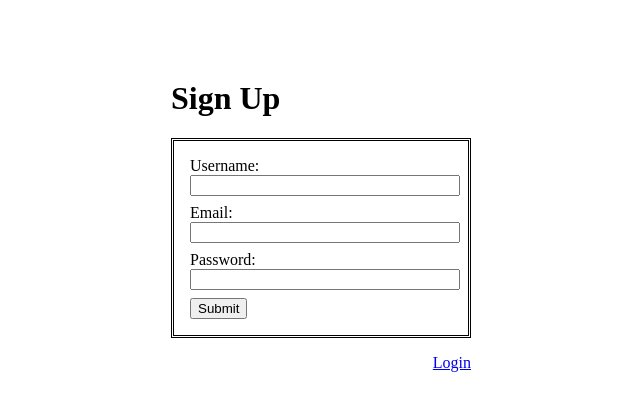
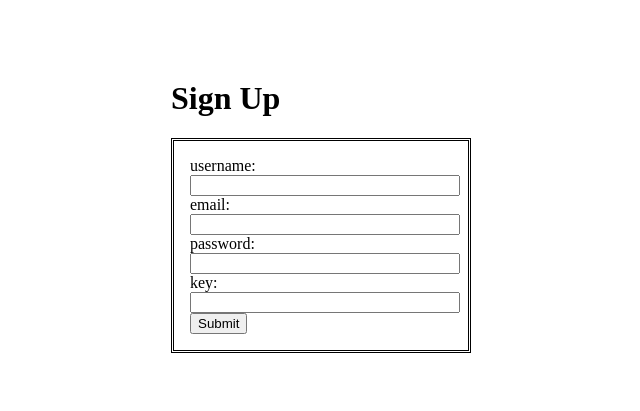
Before and after one commit to heisler98/flaskchat, a Flask app: page /signup in a window 1280 px wide. Shown: the top 411 px of the page, without its empty margins (319-959 px from the left). Run offline with Flask 2, Linux system fonts and the light colour scheme.

Commit message:
login/signup tweaks. improvement for edit user

```diff
--- a/app.py
+++ b/app.py
@@ -81,8 +81,15 @@ def signup():
         username = request.form.get('username')
         email = request.form.get('email')
         password = request.form.get('password')
+        key = request.form.get('key')
 
-        if re.match("^[A-Za-z_]*$", username):  # check if username is valid
+        account_valid = True
+
+        if key != 'secret':
+            account_valid = False
+            message = 'Incorrect key.'
+
+        if re.match("^[A-Za-z_]*$", username) and account_valid:  # check if username is valid
             try:
                 save_user(username, email, password)
                 return redirect(url_for('login'))
@@ -239,10 +246,16 @@ def edit_user(user_id):
         if request.method == 'POST':
             username = request.form.get('username')
             email = request.form.get('email')
+
+            if username != '':
+                pass
+            if email != '':
+                pass
+
             update_user(username, email)
             message = 'User edited successfully'
-            return render_template('edit_user.html', user=user)
-        return render_template('edit_user.html', user=user)
+            return render_template('edit_user.html', user=user, message=message)
+        return render_template('edit_user.html', user=user, message=message)
     return 'Page not found', 400
 
 
--- a/templates/edit_user.html
+++ b/templates/edit_user.html
@@ -7,6 +7,7 @@
 <body>
 <form method="post">
     <h1>Editing {{user._id}}</h1>
+    <p>{{message}}</p>
     <label>Username:</label>
     <input type="text" name="username" value="{{user._id}}">
     <br>
--- a/templates/login.html
+++ b/templates/login.html
@@ -17,8 +17,9 @@
                 </label>
                 <button type="submit">Submit</button>
             </form>
+            <p style="float: right; margin-top: 1rem;">{{ message }}</p>
         </div>
-        <p style="float: right; margin-top: 1rem;">{{ message }}</p>
+        <br>
         <!--<a style="float: right; margin-top: 1rem;" href="/signup">Sign Up</a>-->
     </div>
 </body>
--- a/templates/signup.html
+++ b/templates/signup.html
@@ -7,22 +7,25 @@
 <body>
     <div style="max-width: 300px; margin-top:5rem; margin-left: auto; margin-right: auto;">
         <h1>Sign Up</h1>
-        <h3>{{ message }}</h3>
         <div>
             <form style="padding: 1rem; border: black 3px double;" method="post" action="/signup">
-                <label style="margin-bottom: .5rem; display: block;">Username:
+                <label style="margin-bottom: .5rem;">username:
                 <input type="text" style="width: 100%" name="username">
                 </label>
-                <label style="margin-bottom: .5rem; display: block;">Email:
+                <label style="margin-bottom: .5rem;">email:
                 <input type="email"  style="width: 100%" name="email">
                 </label>
-                <label style="margin-bottom: .5rem; display: block;">Password:
+                <label style="margin-bottom: .5rem;">password:
                 <input type="password"  style="width: 100%" name="password">
+                </label>
+                <label style="margin-bottom: .5rem;">key:
+                <input type="password"  style="width: 100%" name="key">
                 </label>
                 <button type="submit">Submit</button>
             </form>
+            <p style="float: right; margin-top: 1rem;">{{ message }}</p>
         </div>
-        <a style="float: right; margin-top: 1rem;" href="/login">Login</a>
+        <!--<a style="float: right; margin-top: 1rem;" href="/login">Login</a>-->
     </div>
 </body>
 </html>
--- a/templates/view_room.html
+++ b/templates/view_room.html
@@ -77,9 +77,9 @@
         <ul>
             {% for member in room_members %}
                 {% if member.is_room_admin == true %}
-                <li>{{ member._id.username }} (admin)</li>
+                <li><a href="/users/{{member._id.username}}">{{ member._id.username }}</a>(admin)</li>
                 {% else %}
-                <li>{{ member._id.username }}</li>
+                <li><a href="/users/{{member._id.username}}">{{ member._id.username }}</a></li>
                 {% endif %}
             {% endfor %}
         </ul>
```
